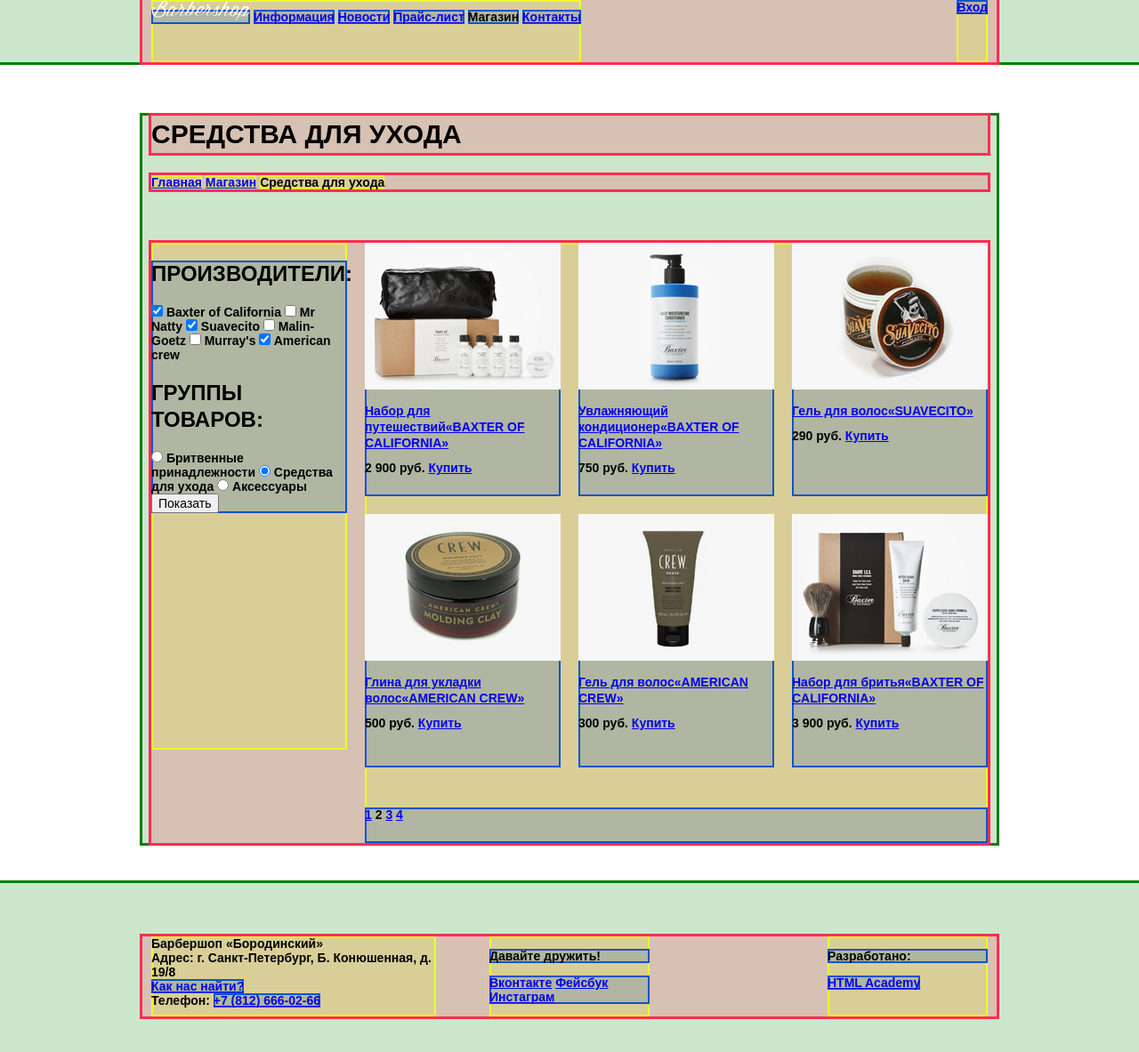
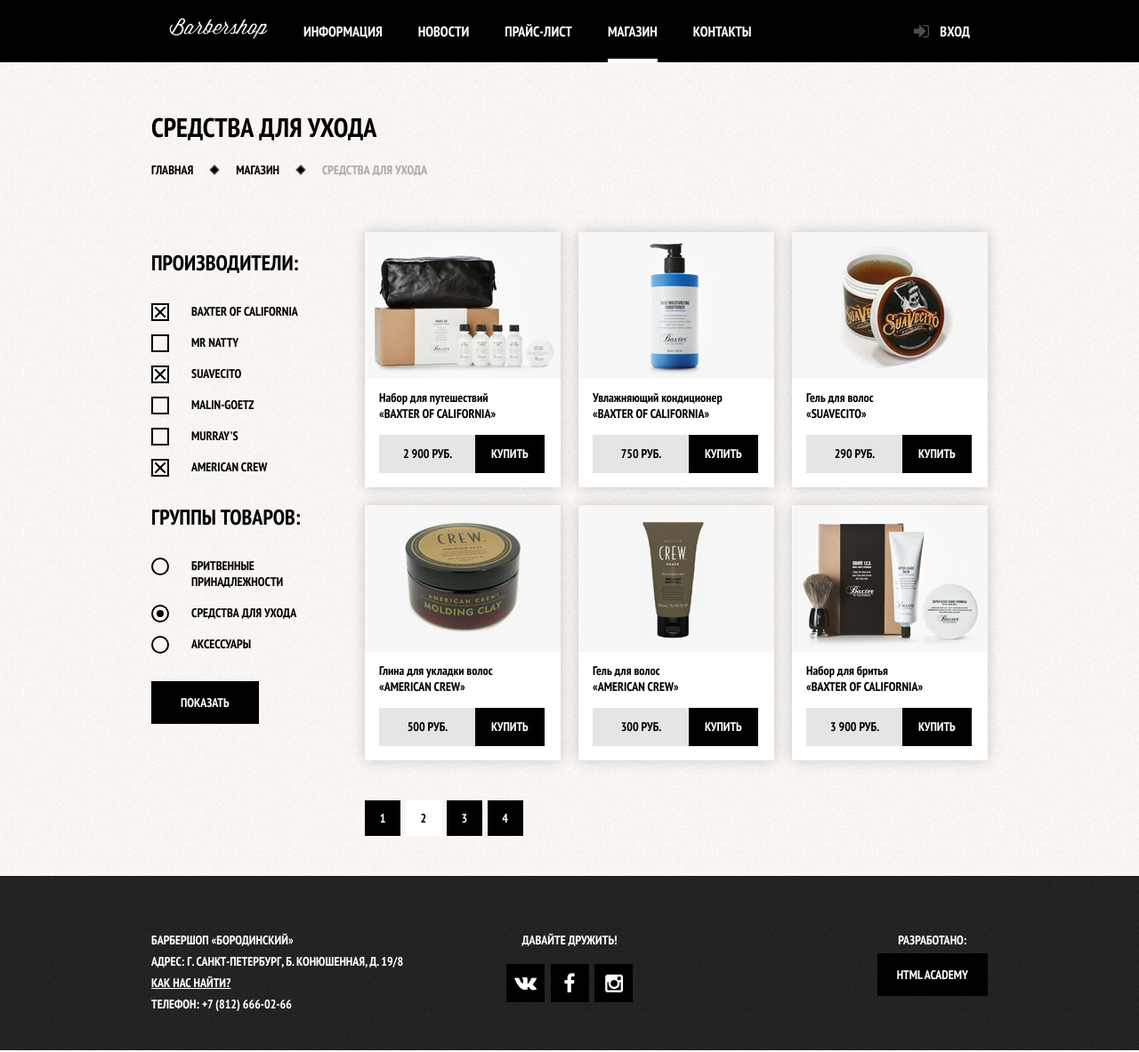
Before and after one commit to smershussr/20598-barbershop, a plain HTML site: page catalog.html in a window 1280 px wide. Shown: the whole page at 89% size. Drawn offline with Linux system fonts and the light colour scheme.

Commit message:
Добавлены стили, завершающие верстку
1. Не добавлена тень в футере.
2. Есть проблемы со смещением заголовков.

```diff
--- a/css/style.css
+++ b/css/style.css
@@ -1,14 +1,15 @@
 :root { /* Возвращает корневой элемент - html*/
-  min-width: 1122px;
+  min-width: 960px;
   margin: 0;
   padding: 0;
   font-size: 14px;
-  font-family: "PT Sans Narrow Bold", "Arial", "Helvetica", sans-serif;
+  line-height: 24px;
+  font-family: "PT Sans Narrow", "Arial", "Helvetica", sans-serif;
   font-weight: bold;
   color: #000000;
+  background: #ffffff url("../img/bg-main.png") repeat 0 0;
+  text-transform: uppercase;
 }
-
-/***************************** СЕТКИ СТРАНИЦ *****************************/
 
 .clearfix::after {
   content: "";
@@ -22,34 +23,130 @@
   padding: 0 10px;
 }
 
-/*.main-header {
-  margin-bottom: 60px;
-}*/
+/***************************** ХЕДЕР *****************************/
+
+.main-header {
+  margin-bottom: 52px;
+  color: #ffffff;
+  background-color: #000000;
+}
 
 .main-navigation {
   float: left;
-  min-height: 70px;
+}
+
+.main-navigation img {
+  width: 111px;
+  height: 24px;
+}
+
+.main-navigation a {
+  float: left;
+  padding: 25px 20px;
+  font-size: 16px;
+  line-height: 20px;
+  color: #ffffff;
+  text-decoration: none;
+}
+
+.main-navigation a:first-child {
+  padding: 20px;
+}
+
+.main-navigation a:nth-child(n+2):hover {
+  background: #242424;
+}
+
+.main-navigation .active-page {
+  position: relative;
+}
+
+.main-navigation .active-page::after {
+  content: "";
+  position: absolute;
+  left: 20px;
+  bottom: 0;
+  width: 56px;
+  height: 4px;
+  background-color: #ffffff;
 }
 
 .user-block {
   float: right;
-  min-height: 70px;
+  max-width: 140px;
 }
 
-/******* КАТАЛОГ *******/
-main.container {
-  margin-top: 60px;
+.login {
+  position: relative;
+  display: block;
+  padding: 25px 20px;
+  padding-left: 50px;
+  font-size: 16px;
+  line-height: 20px;
+  color: #ffffff;
+  text-decoration: none;
 }
 
+.login:hover {
+  background-color: #242424;
+}
+
+.login::before {
+  content: "";
+  position: absolute;
+  top: 28px;
+  left: 20px;
+  width: 18px;
+  height: 18px;
+  background: transparent url("../img/sprite.png") no-repeat -1px -15px;
+  opacity: 0.3;
+}
+
+.login:hover::before {
+  opacity: 1;
+}
+
+/***************************** КОНТЕНТ *****************************/
+
 .page-title {
-  min-height: 25px;
-  margin-bottom: 25px;
+  margin-bottom: 15px;
+  font-size: 30px;
+  line-height: 42px;
 }
 
 .breadcrumbs {
-  min-height: 10px;
-  margin-bottom: 60px;
+  margin-bottom: 58px;
 }
+
+.breadcrumbs a {
+  position:relative;
+  margin-right: 17px;
+  padding-right: 28px;
+  font-size: 14px;
+  line-height: 20px;
+  color: #000000;
+  text-decoration: none;
+}
+
+.breadcrumbs a::after,
+.list-items li::before {
+  content: "";
+  position: absolute;
+  top: 50%;
+  right: 0;
+  width: 8px;
+  height: 8px;
+  margin-top: -4px;
+  transform: rotate(45deg);
+  background-color: #000000;
+  box-shadow: inset 0 0 1px 1px #636260;
+}
+
+.breadcrumbs .breadcrumbs-active {
+  color: #aba9a7;
+}
+
+/******* КАТАЛОГ ТОВАРОВ *******/
 
 .catalog,
 .catalog-item {
@@ -58,8 +155,114 @@ main.container {
 
 .catalog-filters {
   float: left;
+  margin: 0;
+  padding: 0;
   width: 220px;
-  min-height: 570px;
+}
+
+.filters-item {
+  margin-bottom: 33px;
+}
+
+.filters-title,
+.list-title {
+  margin-bottom: 30px;
+  font-size: 24px;
+  line-height: 30px;
+}
+
+input[type="checkbox"],
+input[type="radio"] {
+  display: none;
+}
+
+input[type="checkbox"] + label,
+input[type="radio"] + label {
+  position: relative;
+  display: block;
+  max-width: 130px;
+  margin-bottom: 17px;
+  padding-left: 45px;
+  font-size: 14px;
+  line-height: 18px;
+  cursor: pointer;
+}
+
+input[type="checkbox"] + label::before,
+input[type="radio"] + label::before {
+  content: "";
+  position: absolute;
+  top: 0;
+  left: 0;
+  width: 16px;
+  height: 16px;
+  border: 2px solid #000000;
+  background-color: #f9f6f3;
+}
+
+input[type="checkbox"]:checked + label::after {
+  content: "";
+  position: absolute;
+  top: 4px;
+  left: 4px;
+  width: 12px;
+  height: 12px;
+  background: transparent url("../img/sprite.png") no-repeat 0 -59px;
+}
+
+input[type="radio"] + label::before {
+  border-radius: 50%;
+}
+
+input[type="radio"]:checked + label::after {
+  content: "";
+  position: absolute;
+  top: 6px;
+  left: 6px;
+  width: 8px;
+  height: 8px;
+  background-color: #000000;
+  border-radius: 50%;
+}
+
+input[type="checkbox"]:not(:disabled) + label:active,
+input[type="checkbox"]:not(:disabled) + label:hover,
+input[type="radio"]:not(:disabled) + label:active,
+input[type="radio"]:not(:disabled) + label:hover {
+  color: #663d15;
+}
+
+input[type="checkbox"]:disabled + label,
+input[type="checkbox"]:disabled + label::before,
+input[type="checkbox"]:disabled + label::after,
+input[type="radio"]:disabled + label,
+input[type="radio"]:disabled + label::before,
+input[type="radio"]:disabled + label::after {
+  opacity: 0.3;
+  cursor: default;
+}
+
+.btn {
+  font-size: 14px;
+  line-height: 18px;
+  font-family: "PT Sans Narrow", "Arial", "Helvetica", sans-serif;
+  font-weight: bold;
+  color: #ffffff;
+  text-transform: uppercase;
+  text-decoration: none;
+  background-color: #000000;
+  border: none;
+  outline: none;
+  cursor: pointer;
+}
+
+.btn:hover:not(.btn-paginator-current),
+.btn:active:not(.btn-paginator-current) {
+  background-color: #663d15;
+}
+
+.btn-filter {
+  padding: 15px 33px;
 }
 
 .products {
@@ -70,40 +273,115 @@ main.container {
 .products-card {
   float: left;
   width: 220px;
-  min-height: 285px;
   margin-right: 20px;
   margin-bottom: 20px;
+  background-color: #ffffff;
+  box-shadow: 0 0 15px 0 rgba(0, 0, 0, 0.2);
 }
 
 .products-card:nth-child(3n) {
   margin-right: 0;
 }
 
+.products-card img {
+  width: 220px;
+  height: 165px;
+  margin-bottom: 5px;
+}
+
+.products-card .products-item-title {
+  margin: 0 16px 15px;
+  font-size: 14px;
+  line-height: 18px;
+  text-transform: none;
+}
+
+.products-item a {
+  color: #000000;
+  text-decoration: none;
+}
+
+.products-manufacturer {
+  display: block;
+  text-transform: uppercase;
+}
+
+.products-card .products-panel {
+  margin: 0 16px 16px;
+}
+
+.products-panel .price,
+.products-panel .btn-buy {
+  display: inline-block;
+  height: 43px;
+  margin-right: -4px;
+  padding: 0 10px;
+  text-align: center;
+  vertical-align: middle;
+  line-height: 43px;
+}
+
+.products-panel .price {
+  min-width: 89px;
+  background-color: #e5e5e5;
+}
+
+.products-panel .btn-buy {
+  min-width: 58px;
+}
+
 .catalog-paginator {
   float: left;
   width: 700px;
-  min-height: 40px;
   margin-top: 25px;
 }
 
+.catalog-paginator .btn {
+  display: inline-block;
+  min-width: 20px;
+  height: 40px;
+  margin-right: 3px;
+  padding: 0 10px;
+  text-align: center;
+  vertical-align: middle;
+  line-height: 40px;
+}
+
+.btn-paginator-current {
+  color: #000000;
+  background-color: #ffffff;
+}
+
 /******* КАРТОЧКА ТОВАРА *******/
+
 .catalog-item-left {
   float: left;
   width: 460px;
-  min-height: 670px;
 }
 
 .active-gallery-item {
   width: 460px;
-  min-height: 498px;
+  height: 498px;
   margin-bottom: 20px;
+  box-shadow: 0 0 15px 0 rgba(0, 0, 0, 0.2);
+}
+
+.active-gallery-item img {
+  width: 460px;
+  height: 498px;
 }
 
 .gallery a {
   float: left;
   width: 140px;
-  min-height: 149px;
+  height: 149px;
   margin-right: 20px;
+  box-shadow: 0 0 15px 0 rgba(0, 0, 0, 0.2);
+}
+
+.gallery img {
+  width: 140px;
+  height: 149px;
 }
 
 .gallery a:last-child {
@@ -113,118 +391,142 @@ main.container {
 .catalog-item-right {
   float: right;
   width: 390px;
-  min-height: 640px;
-  padding-top: 30px;
+  padding-top: 21px;
 }
 
 .description {
-  min-height: 270px;
+  max-width: 385px;
   margin-bottom: 70px;
 }
 
-/*.description-header {
-  min-height: 15px;
+.description-header {
   margin-bottom: 35px;
 }
 
 .product-status {
   float: left;
-  width: 170px;
 }
 
 .vendor-code {
   float: right;
-  width: 160px;
+  color: #aeaeae;
 }
 
 .description p {
-
+  margin-bottom: 28px;
 }
 
-.products-panel {
-  width: 187px;
-  min-height: 45px;
-}*/
+.catalog-item .products-panel {
+  max-width: 187px;
+}
 
-.consist {
-  min-height: 170px;
+.list-items {
+  margin: 0;
+  padding: 0;
+  list-style: none;
 }
+
+.list-items li {
+  position: relative;
+  padding-left: 20px;
+}
+
+.list-items li::before {
+  left: 0;
+}
+
+/***************************** ФУТЕР *****************************/
 
 .main-footer {
   margin-top: 45px;
   padding-top: 60px;
   padding-bottom: 40px;
+  color: #ffffff;
+  background: #252525 url("../img/bg-footer.png") repeat 0 0
 }
 
 .footer-contacts {
   float: left;
   width: 320px;
   margin-right: 60px;
-  min-height: 90px;
+}
+
+.footer-contacts a {
+  color: #ffffff;
+}
+
+.footer-contacts a:last-child,
+.footer-contacts a:hover {
+  text-decoration: none;
 }
 
 .footer-social {
   float: left;
   width: 180px;
-  min-height: 90px;
+  text-align: center;
+}
+
+.footer-social p {
+  margin: 0;
+  margin-bottom: 15px;
+}
+
+.socials .btn {
+  display: inline-block;
+  width: 43px;
+  height: 43px;
+  margin: 0 2px;
+  font-size: 0;
+  vertical-align: top;
+  text-decoration: none;
+  background: #000000 url("../img/sprite.png") no-repeat;
+}
+
+.socials .btn:hover {
+  background-color: #ffffff;
+}
+
+.socials .btn-social-vk {
+  background-position: 9px -447px;
+}
+
+.socials .btn-social-fb {
+  background-position: 15px -171px;
+}
+
+.socials .btn-social-inst {
+   background-position: 12px -313px;
+}
+
+.socials .btn-social-vk:hover {
+  background-position: 9px -381px;
+}
+
+.socials .btn-social-fb:hover {
+  background-position: 15px -100px;
+}
+
+.socials .btn-social-inst:hover {
+  background-position: 12px -242px;
 }
 
 .footer-copyright {
   float: right;
-  width: 180px;
-  min-height: 90px;
+  max-width: 180px;
 }
 
-/***************************** СЕТКИ *****************************/
-
-/*********** ВСПОМОГАТЕЛЬНЫЕ СТИЛИ ДЛЯ ПОДСВЕТКИ БЛОКОВ **********/
-body > * {
-  background: rgba(0, 128, 0, 0.2);
-  box-shadow: 0 0 0 3px green;
+.footer-copyright p {
+  margin: 0;
+  margin-bottom: 15px;
+  text-align: center;
 }
 
-body > * > * {
-  background: rgba(255, 45, 82, 0.2);
-  box-shadow: 0 0 0 3px rgb(255, 45, 82);
+.footer-copyright .btn {
+  margin-right: 0;
+  padding: 15px 22px;
 }
 
-body > * > * > * {
-  background: rgba(234, 255, 45, 0.2);
-  box-shadow: inset 0 0 0 2px rgb(234, 255, 45);
-
+.footer-copyright .btn:hover {
+  color: #000000;
+  background-color: #ffffff;
 }
-
-body > * > * > * > * {
-  background: rgba(12, 84, 200, 0.2);
-  box-shadow: inset 0 0 0 2px rgb(12, 84, 200);
-
-}
-
-/*********** ВСПОМОГАТЕЛЬНЫЕ СТИЛИ ДЛЯ ПОДСВЕТКИ БЛОКОВ **********/
-
-/***************************** ЗАГОЛОВКИ *****************************/
-
-.index-content-title,
-.page-title {
-  font-size: 30px;
-  line-height: 42px;
-  text-transform: uppercase;
-}
-
-.filters-title,
-.list-title {
-  font-size: 24px;
-  line-height: 30px;
-  text-transform: uppercase;
-}
-
-.products-item-title {
-  font-size: 14px;
-  line-height: 18px;
-}
-
-.products-item-title .products-manufacturer {
-  text-transform: uppercase;
-}
-
-/***************************** ЗАГОЛОВКИ *****************************/
```
